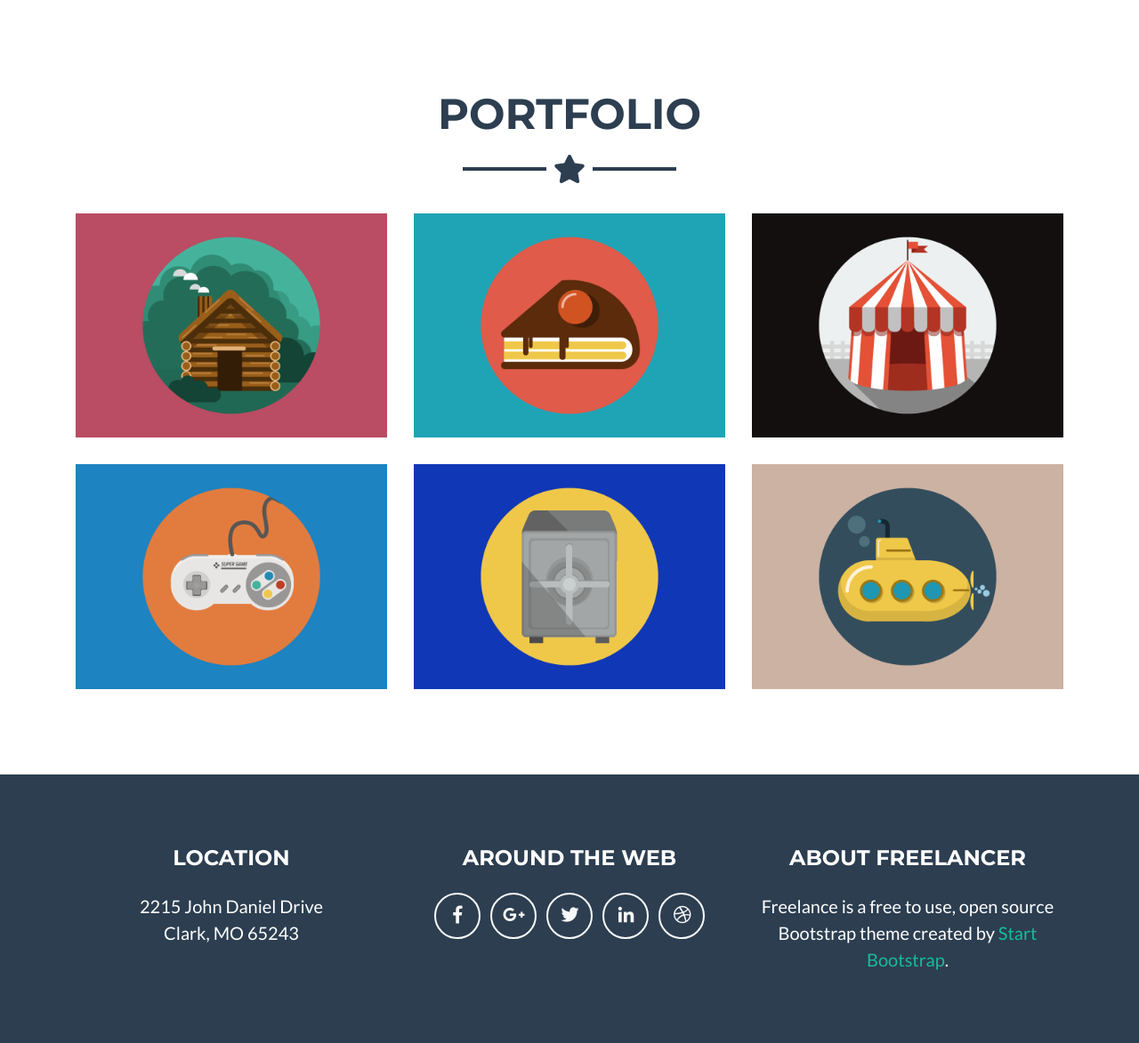
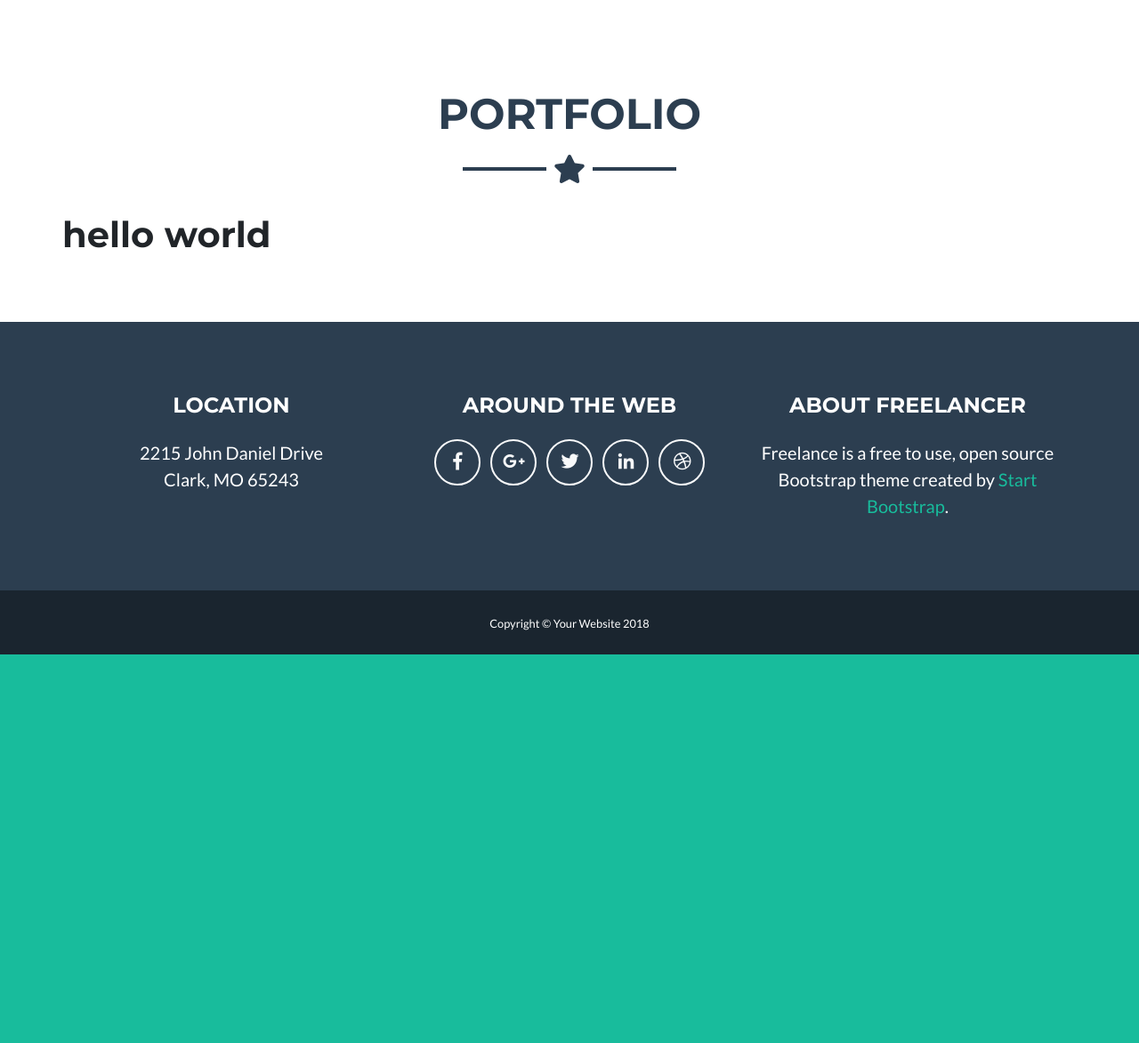
Before and after one commit to alisonamerico/python-flask-and-vue, a Flask app: page / in a window 1280 px wide. Shown: the part 792-1965 px from the top of the page at 89% size. After the commit the page ends 1528 px from the top, so only its background shows below. Run offline with Flask 2, Linux system fonts and the light colour scheme; some libraries are stand-ins or nearby versions.

Commit message:
Configured Vue to work with Flask
close #9

```diff
--- a/templates/index.html
+++ b/templates/index.html
@@ -16,67 +16,23 @@
         <h2 class="text-center text-uppercase text-secondary mb-0">Portfolio</h2>
         <hr class="star-dark mb-5">
         <div class="row">
-          <div class="col-md-6 col-lg-4">
-            <a class="portfolio-item d-block mx-auto" href="#portfolio-modal-1">
-              <div class="portfolio-item-caption d-flex position-absolute h-100 w-100">
-                <div class="portfolio-item-caption-content my-auto w-100 text-center text-white">
-                  <i class="fas fa-search-plus fa-3x"></i>
-                </div>
+              <div id="app">
+                <h1>[[ title ]]</h1>
               </div>
-              <img class="img-fluid" src="./static/img/portfolio/cabin.png" alt="">
-            </a>
-          </div>
-          <div class="col-md-6 col-lg-4">
-            <a class="portfolio-item d-block mx-auto" href="#portfolio-modal-2">
-              <div class="portfolio-item-caption d-flex position-absolute h-100 w-100">
-                <div class="portfolio-item-caption-content my-auto w-100 text-center text-white">
-                  <i class="fas fa-search-plus fa-3x"></i>
-                </div>
-              </div>
-              <img class="img-fluid" src="./static/img/portfolio/cake.png" alt="">
-            </a>
-          </div>
-          <div class="col-md-6 col-lg-4">
-            <a class="portfolio-item d-block mx-auto" href="#portfolio-modal-3">
-              <div class="portfolio-item-caption d-flex position-absolute h-100 w-100">
-                <div class="portfolio-item-caption-content my-auto w-100 text-center text-white">
-                  <i class="fas fa-search-plus fa-3x"></i>
-                </div>
-              </div>
-              <img class="img-fluid" src="./static/img/portfolio/circus.png" alt="">
-            </a>
-          </div>
-          <div class="col-md-6 col-lg-4">
-            <a class="portfolio-item d-block mx-auto" href="#portfolio-modal-4">
-              <div class="portfolio-item-caption d-flex position-absolute h-100 w-100">
-                <div class="portfolio-item-caption-content my-auto w-100 text-center text-white">
-                  <i class="fas fa-search-plus fa-3x"></i>
-                </div>
-              </div>
-              <img class="img-fluid" src="./static/img/portfolio/game.png" alt="">
-            </a>
-          </div>
-          <div class="col-md-6 col-lg-4">
-            <a class="portfolio-item d-block mx-auto" href="#portfolio-modal-5">
-              <div class="portfolio-item-caption d-flex position-absolute h-100 w-100">
-                <div class="portfolio-item-caption-content my-auto w-100 text-center text-white">
-                  <i class="fas fa-search-plus fa-3x"></i>
-                </div>
-              </div>
-              <img class="img-fluid" src="./static/img/portfolio/safe.png" alt="">
-            </a>
-          </div>
-          <div class="col-md-6 col-lg-4">
-            <a class="portfolio-item d-block mx-auto" href="#portfolio-modal-6">
-              <div class="portfolio-item-caption d-flex position-absolute h-100 w-100">
-                <div class="portfolio-item-caption-content my-auto w-100 text-center text-white">
-                  <i class="fas fa-search-plus fa-3x"></i>
-                </div>
-              </div>
-              <img class="img-fluid" src="./static/img/portfolio/submarine.png" alt="">
-            </a>
-          </div>
+
         </div>
       </div>
     </section>
 {% endblock %}
+
+{% block scripts %}
+    <script>
+      var app = new Vue({
+        el: '#app',
+        delimiters: ['[[', ']]'],
+        data: {
+          title: "hello world"
+        }
+      })
+    </script>
+{% endblock %}
--- a/templates/layout.html
+++ b/templates/layout.html
@@ -267,6 +267,12 @@
     <!-- Custom scripts for this template -->
     <script src="./static/js/freelancer.min.js"></script>
 
+    <script src="https://cdn.jsdelivr.net/npm/vue/dist/vue.js"></script>
+
+    {% block scripts %}
+
+    {% endblock %}
+
   </body>
 
 </html>
```
